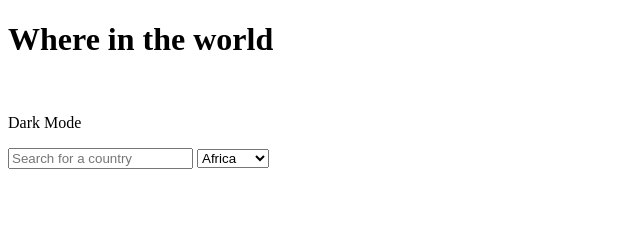
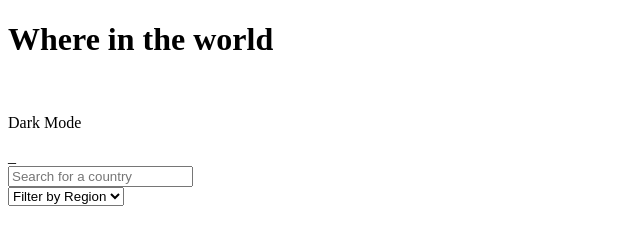
Before and after one commit to tracemycodes/Rest-Countries-Api-with-color-theme-switcher, a plain HTML site: page index.html in a window 1280 px wide. Shown: the whole page, without its empty margins (0-640 px from the left). Drawn offline with Linux system fonts and the light colour scheme.

Commit message:
custom select button styled

```diff
--- a/index.html
+++ b/index.html
@@ -16,20 +16,19 @@
           <p>Dark Mode</p>
         </div>
       </header>
-      <section>
+      <section>_
         <form>
           <input type="text" placeholder="Search for a country">
-
+          <div class="custom-select">
             <select name="filter" id="region-filter">
-            <optgroup>
-
-            </optgroup>
+              <option value="0">Filter by Region</option>
               <option value="Africa">Africa</option>
               <option value="America">America</option>
               <option value="Asia">Asia</option>
               <option value="Europe">Europe</option>
               <option value="Oceania">Oceania</option>
             </select>
+          </div>
         </form>
       </section>
     </div>
```
Lines whose indentation alone changed are shown as unchanged.
